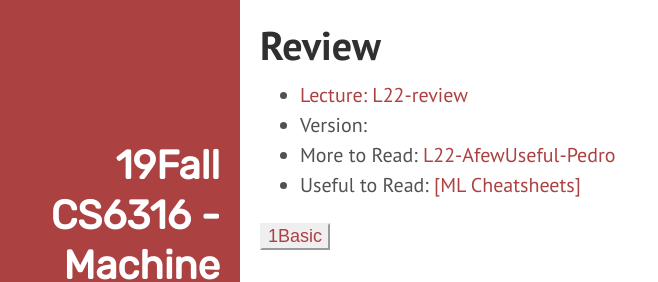
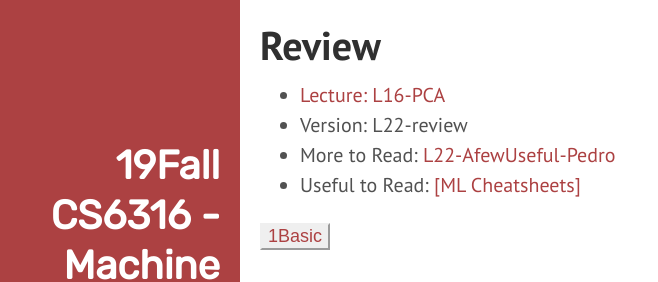
Before and after one commit to ShiminLei/2019f-UVA-CS6316-MachineLearning, a Jekyll site: the page built from _contents/28-Lreview.md, in a window 1280 px wide. Shown: the top 282 px of the page, without its empty margins (0-658 px from the left). Built offline with Jekyll 4.4.1, drawn with Linux system fonts in a browser that asks for light colours.

```diff
--- a/_contents/27-Lreview.md
+++ b/_contents/28-Lreview.md
@@ -1,8 +1,8 @@
 ---
 layout: post
 title: Review
-lecture: L22-review
-lectureVersion:
+lecture: L16-PCA
+lectureVersion: L22-review
 extraContent: L22-AfewUseful-Pedro
 notes: <a href="https://github.com/afshinea/stanford-cs-229-machine-learning/tree/master/en">[ML Cheatsheets]</a>
 tags:
--- a/index.html
+++ b/index.html
@@ -49,7 +49,7 @@ when you find my typos or have comments. The covered materials are by no means a
 {% assign currentTag = 0 %}
 {% assign sorted = site.contents %}
 
-{% assign ddates = "0828|0902|0904|0909|0911|0916|0918|0923|0925|0930|1002|1009|1014|1016|1021|1023|1028|1030|1104|1106|1111|1113|1118|1120|1125|1202|1204|1206" | split: "|" %}
+{% assign ddates = "0828|0902|0904|0909|0911|0916|0918|0923|0925|0930|1002|1009|1014|1016|1021|1023|1028|1030|1104|1106|1111|1113|1118|1120|1125|1202|1204|1205|1206" | split: "|" %}
 
 {% assign dweeks = "W1|W2|W2|W3|W3|W4|W4|W5|W5|W6|W6|W7|W8|W8|W9|W9|W10|W10|W11|W11|W12|W12|W13|W13|W14|W15|W15|W15" | split: "|" %}
 
```
Also changed, not shown: _contents/22-L17c-NBC.md (added, +11 -0 lines), _contents/23-L20-DT.md (renamed from _contents/22-L20-DT.md), _contents/24-L20-Boost.md (renamed from _contents/23-L20-Boost.md), _contents/25-L21-Hier.md (renamed from _contents/24-L21-Hier.md), _contents/26-L22-kMeans.md (renamed from _contents/25-L22-kMeans.md), _contents/27-L23-EM.md (renamed from _contents/26-L23-EM.md), _contents/29-project.md (renamed from _contents/28-project.md).
